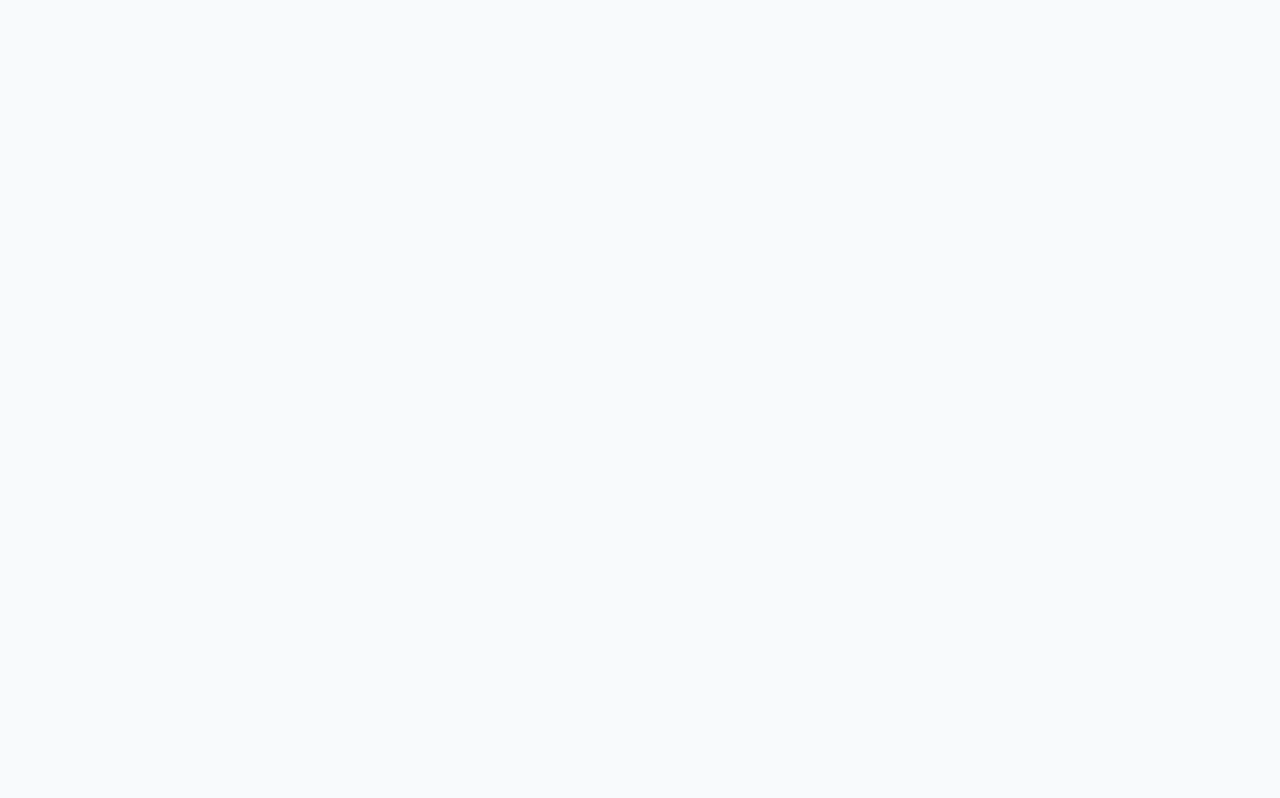
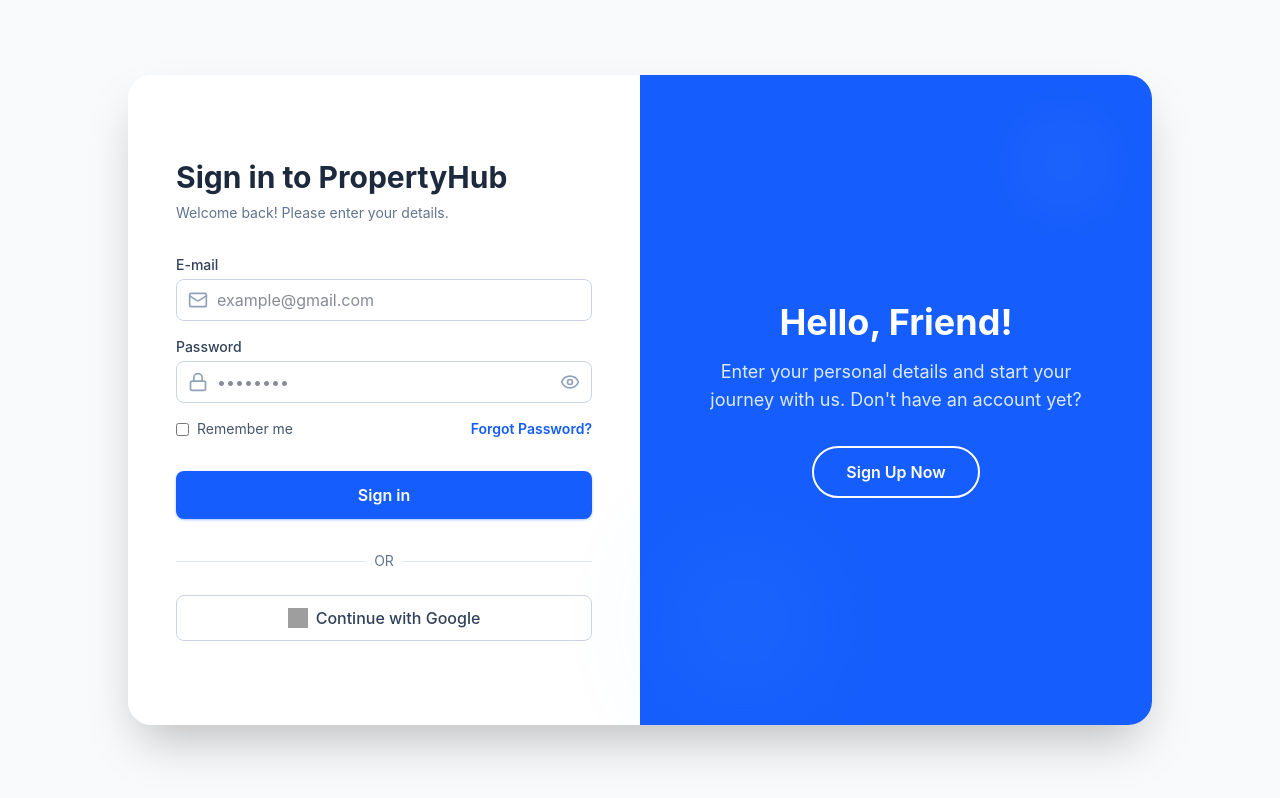
Before and after one commit to ashraful009/propertyhub-ai, a React (Vite) app in the folder frontend/: page /login in a window 1280 px wide. Before the commit this address had no page. Built offline with nearby package versions, Linux system fonts and the light colour scheme; no server answers; grey boxes are pictures that could not be loaded.

Commit message:
footer setup

```diff
--- a/frontend/package.json
+++ b/frontend/package.json
@@ -15,7 +15,7 @@
     "lucide-react": "^1.17.0",
     "react": "^19.2.6",
     "react-dom": "^19.2.6",
-    "react-hook-form": "^7.78.0",
+    "react-hook-form": "^7.80.0",
     "react-hot-toast": "^2.6.0",
     "react-router-dom": "^7.17.0",
     "tailwind-merge": "^3.6.0",
--- a/frontend/src/App.tsx
+++ b/frontend/src/App.tsx
@@ -1,9 +1,11 @@
 import { BrowserRouter } from 'react-router-dom';
+import { Toaster } from 'react-hot-toast';
 import AppRoutes from './routes/AppRoutes';
 
 function App() {
   return (
     <BrowserRouter>
+      <Toaster position="top-center" />
       <AppRoutes />
     </BrowserRouter>
   );
--- /dev/null
+++ b/frontend/src/components/layout/Footer.tsx
@@ -0,0 +1,48 @@
+import { Link } from 'react-router-dom';
+import { Building2, Mail, Phone, MapPin } from 'lucide-react';
+
+export default function Footer() {
+  return (
+    <footer className="bg-white border-t border-gray-200 pt-12 pb-8">
+      <div className="max-w-7xl mx-auto px-4 sm:px-6 lg:px-8">
+        <div className="grid grid-cols-1 md:grid-cols-4 gap-8 mb-8">
+          <div className="col-span-1 md:col-span-2">
+            <Link to="/" className="flex items-center gap-2 mb-4">
+              <Building2 className="w-6 h-6 text-blue-600" />
+              <span className="font-bold text-xl text-gray-800">PropertyHub</span>
+            </Link>
+            <p className="text-gray-500 text-sm max-w-sm mb-4">
+              Find your dream property with flexible installment options. We make real estate accessible and easy for everyone.
+            </p>
+            <div className="flex flex-col gap-2 text-sm text-gray-600">
+              <span className="flex items-center gap-2"><MapPin size={16}/> Dhaka, Bangladesh</span>
+              <span className="flex items-center gap-2"><Phone size={16}/> +880 1234 567890</span>
+              <span className="flex items-center gap-2"><Mail size={16}/> contact@propertyhub.com</span>
+            </div>
+          </div>
+
+          <div>
+            <h4 className="font-semibold text-gray-900 mb-4">Quick Links</h4>
+            <ul className="space-y-2 text-sm text-gray-500">
+              <li><Link to="/properties" className="hover:text-blue-600">All Properties</Link></li>
+              <li><Link to="/vendor-policy" className="hover:text-blue-600">Become a Vendor</Link></li>
+              <li><Link to="/about" className="hover:text-blue-600">About Us</Link></li>
+            </ul>
+          </div>
+
+          <div>
+            <h4 className="font-semibold text-gray-900 mb-4">Legal</h4>
+            <ul className="space-y-2 text-sm text-gray-500">
+              <li><a href="#" className="hover:text-blue-600">Terms of Service</a></li>
+              <li><a href="#" className="hover:text-blue-600">Privacy Policy</a></li>
+              <li><a href="#" className="hover:text-blue-600">Refund Policy</a></li>
+            </ul>
+          </div>
+        </div>
+        <div className="text-center text-sm text-gray-400 border-t border-gray-100 pt-8">
+          © {new Date().getFullYear()} PropertyHub. All rights reserved.
+        </div>
+      </div>
+    </footer>
+  );
+}
--- a/frontend/src/components/layout/Navbar/ProfileDropdown.tsx
+++ b/frontend/src/components/layout/Navbar/ProfileDropdown.tsx
@@ -3,6 +3,7 @@
 import { User, LayoutDashboard, LogOut } from 'lucide-react';
 import { useAuthStore } from '../../../store/authStore';
 import { cn } from '../../../utils/cn';
+import toast from 'react-hot-toast';
 
 export default function ProfileDropdown() {
   const [isOpen, setIsOpen] = useState(false);
@@ -10,7 +11,7 @@
   const navigate = useNavigate();
   const dropdownRef = useRef<HTMLDivElement>(null);
 
-  // বাইরে ক্লিক করলে ড্রপডাউন বন্ধ হওয়ার লজিক
+
   useEffect(() => {
     function handleClickOutside(event: MouseEvent) {
       if (dropdownRef.current && !dropdownRef.current.contains(event.target as Node)) {
@@ -21,22 +22,32 @@
     return () => document.removeEventListener("mousedown", handleClickOutside);
   }, []);
 
-  // ইউজার লগইন করা না থাকলে Login বাটন দেখাবে
-  if (!user) {
-    return (
-      <Link to="/login" className="px-5 py-2 bg-blue-600 text-white rounded-full text-sm font-medium hover:bg-blue-700 hover:shadow-lg hover:-translate-y-0.5 transition-all">
-        Login
-      </Link>
-    );
-  }
 
   const handleLogout = () => {
     logout();
     setIsOpen(false);
-    navigate('/login');
+    toast.success('Successfully logged out!');
+    navigate('/');
   };
+  if (!user) {
+    return (
+      <div className="flex items-center gap-2 sm:gap-4">
+        <Link
+          to="/login"
+          className="px-4 py-2 text-sm font-medium text-gray-600 hover:text-blue-600 transition-colors"
+        >
+          Login
+        </Link>
+        <Link
+          to="/register"
+          className="px-5 py-2 bg-blue-600 text-white rounded-full text-sm font-medium hover:bg-blue-700 hover:shadow-lg hover:-translate-y-0.5 transition-all"
+        >
+          Sign Up
+        </Link>
+      </div>
+    );
+  }
 
-  // রোল অনুযায়ী ড্যাশবোর্ডের লিংক (যেমন: /admin/dashboard)
   const dashboardLink = `/${user.role.toLowerCase()}/dashboard`;
   const avatarUrl = `https://ui-avatars.com/api/?name=${user.name}&background=eff6ff&color=2563eb&bold=true`;
 
@@ -49,7 +60,7 @@
         <img src={avatarUrl} alt="Profile" className="w-full h-full object-cover" />
       </button>
 
-      {/* 3D Glassmorphism Dropdown Menu */}
+
       <div className={cn(
         "absolute right-0 mt-3 w-56 bg-white/80 backdrop-blur-xl rounded-2xl shadow-[0_8px_30px_rgb(0,0,0,0.12)] border border-white/50 py-2 z-50 transform transition-all duration-200 origin-top-right",
         isOpen ? "scale-100 opacity-100 visible" : "scale-95 opacity-0 invisible"
--- a/frontend/src/pages/shared/Auth.tsx
+++ b/frontend/src/pages/shared/Auth.tsx
@@ -3,7 +3,7 @@
 import { Mail, Lock, User, Eye, EyeOff } from 'lucide-react';
 import { useNavigate, useLocation } from 'react-router-dom';
 import toast from 'react-hot-toast';
-import { api } from '../../config/axios';
+import apiClient from '../../config/axios'; // Updated to our axios instance
 import { useAuthStore } from '../../store/authStore';
 import axios from 'axios';
 
@@ -14,7 +14,8 @@
   const [isLoading, setIsLoading] = useState(false);
 
   const navigate = useNavigate();
-  const setAuth = useAuthStore((state) => state.setAuth);
+  // Connected with our zustand store
+  const loginAuth = useAuthStore((state) => state.login);
 
   const { register, handleSubmit, reset } = useForm();
 
@@ -23,16 +24,17 @@
 
     try {
       if (isLogin) {
-        const response = await api.post('/auth/login', {
+        const response = await apiClient.post('/auth/login', {
           email: data.email,
           password: data.password,
         });
 
-        setAuth(response.data.data.user, response.data.data.accessToken);
+        // Pass user data and token to Zustand
+        loginAuth(response.data.data.user, response.data.data.accessToken);
         toast.success('Successfully logged in!');
         navigate('/');
       } else {
-        await api.post('/auth/register', {
+        await apiClient.post('/auth/register', {
           name: data.name,
           email: data.email,
           password: data.password,
@@ -57,7 +59,7 @@
   };
 
   return (
-    <div className="min-h-screen flex items-center justify-center p-4">
+    <div className="min-h-screen flex items-center justify-center p-4 bg-gray-50">
       <div
         className={`relative w-full max-w-5xl h-[650px] bg-white rounded-3xl shadow-2xl overflow-hidden flex transition-all duration-700 ease-in-out ${
           isLogin ? "flex-row" : "flex-row-reverse"
@@ -87,7 +89,7 @@
                     type="text"
                     {...register("name", { required: !isLogin })}
                     placeholder="John Doe"
-                    className="w-full pl-10 pr-4 py-2 border border-slate-300 rounded-lg focus:ring-2 focus:ring-indigo-600 focus:border-transparent outline-none transition-all"
+                    className="w-full pl-10 pr-4 py-2 border border-slate-300 rounded-lg focus:ring-2 focus:ring-blue-600 focus:border-transparent outline-none transition-all"
                   />
                 </div>
               </div>
@@ -103,7 +105,7 @@
                   type="email"
                   {...register("email", { required: true })}
                   placeholder="example@gmail.com"
-                  className="w-full pl-10 pr-4 py-2 border border-slate-300 rounded-lg focus:ring-2 focus:ring-indigo-600 focus:border-transparent outline-none transition-all"
+                  className="w-full pl-10 pr-4 py-2 border border-slate-300 rounded-lg focus:ring-2 focus:ring-blue-600 focus:border-transparent outline-none transition-all"
                 />
               </div>
             </div>
@@ -118,18 +120,14 @@
                   type={showPassword ? "text" : "password"}
                   {...register("password", { required: true })}
                   placeholder="••••••••"
-                  className="w-full pl-10 pr-10 py-2 border border-slate-300 rounded-lg focus:ring-2 focus:ring-indigo-600 focus:border-transparent outline-none transition-all"
+                  className="w-full pl-10 pr-10 py-2 border border-slate-300 rounded-lg focus:ring-2 focus:ring-blue-600 focus:border-transparent outline-none transition-all"
                 />
                 <button
                   type="button"
                   onClick={() => setShowPassword(!showPassword)}
                   className="absolute right-3 top-1/2 -translate-y-1/2 text-slate-400 hover:text-slate-600"
                 >
-                  {showPassword ? (
-                    <EyeOff className="w-5 h-5" />
-                  ) : (
-                    <Eye className="w-5 h-5" />
-                  )}
+                  {showPassword ? <EyeOff className="w-5 h-5" /> : <Eye className="w-5 h-5" />}
                 </button>
               </div>
             </div>
@@ -137,16 +135,10 @@
             {isLogin && (
               <div className="flex items-center justify-between text-sm">
                 <label className="flex items-center space-x-2 cursor-pointer">
-                  <input
-                    type="checkbox"
-                    className="rounded text-indigo-600 focus:ring-indigo-600"
-                  />
+                  <input type="checkbox" className="rounded text-blue-600 focus:ring-blue-600" />
                   <span className="text-slate-600">Remember me</span>
                 </label>
-                <a
-                  href="#"
-                  className="font-semibold text-indigo-600 hover:underline"
-                >
+                <a href="#" className="font-semibold text-blue-600 hover:underline">
                   Forgot Password?
                 </a>
               </div>
@@ -154,12 +146,13 @@
 
             <button
               type="submit"
-              className="w-full bg-indigo-600 hover:bg-indigo-700 text-white font-semibold py-3 rounded-lg transition-colors mt-4 shadow-sm shadow-indigo-600/30"
+              className="w-full bg-blue-600 hover:bg-blue-700 text-white font-semibold py-3 rounded-lg transition-colors mt-4 shadow-sm shadow-blue-600/30"
             >
               {isLoading ? 'Processing...' : (isLogin ? 'Sign in' : 'Sign up')}
             </button>
           </form>
 
+          {/* Social Login Separator... */}
           <div className="mt-8">
             <div className="relative">
               <div className="absolute inset-0 flex items-center">
@@ -172,22 +165,19 @@
 
             <div className="mt-6 space-y-3">
               <button className="w-full flex items-center justify-center space-x-2 border border-slate-300 rounded-lg py-2.5 hover:bg-slate-50 transition-colors text-slate-700 font-medium">
-                <img
-                  src="https://www.svgrepo.com/show/475656/google-color.svg"
-                  alt="Google"
-                  className="w-5 h-5"
-                />
+                <img src="https://www.svgrepo.com/show/475656/google-color.svg" alt="Google" className="w-5 h-5" />
                 <span>Continue with Google</span>
               </button>
             </div>
           </div>
         </div>
 
-        <div className="w-1/2 bg-indigo-600 text-white p-12 flex flex-col justify-center items-center text-center relative z-20">
+        {/* Right Side Info Panel */}
+        <div className="w-1/2 bg-blue-600 text-white p-12 flex flex-col justify-center items-center text-center relative z-20">
           {isLogin ? (
             <>
               <h2 className="text-4xl font-bold mb-4">Hello, Friend!</h2>
-              <p className="mb-8 text-indigo-100 text-lg">
+              <p className="mb-8 text-blue-100 text-lg">
                 Enter your personal details and start your journey with us.
                 Don't have an account yet?
               </p>
@@ -196,7 +186,7 @@
                   setIsLogin(false);
                   navigate('/register');
                 }}
-                className="px-8 py-3 border-2 border-white rounded-full font-semibold hover:bg-white hover:text-indigo-600 transition-colors duration-300"
+                className="px-8 py-3 border-2 border-white rounded-full font-semibold hover:bg-white hover:text-blue-600 transition-colors duration-300"
               >
                 Sign Up Now
               </button>
@@ -204,7 +194,7 @@
           ) : (
             <>
               <h2 className="text-4xl font-bold mb-4">Welcome Back!</h2>
-              <p className="mb-8 text-indigo-100 text-lg">
+              <p className="mb-8 text-blue-100 text-lg">
                 To keep connected with us please login with your personal info.
                 Already have an account?
               </p>
@@ -213,7 +203,7 @@
                   setIsLogin(true);
                   navigate('/login');
                 }}
-                className="px-8 py-3 border-2 border-white rounded-full font-semibold hover:bg-white hover:text-indigo-600 transition-colors duration-300"
+                className="px-8 py-3 border-2 border-white rounded-full font-semibold hover:bg-white hover:text-blue-600 transition-colors duration-300"
               >
                 Sign In
               </button>
@@ -221,7 +211,7 @@
           )}
 
           <div className="absolute top-10 right-10 w-24 h-24 bg-white opacity-5 rounded-full blur-2xl"></div>
-          <div className="absolute bottom-10 left-10 w-32 h-32 bg-indigo-400 opacity-20 rounded-full blur-3xl"></div>
+          <div className="absolute bottom-10 left-10 w-32 h-32 bg-blue-400 opacity-20 rounded-full blur-3xl"></div>
         </div>
       </div>
     </div>
--- a/frontend/src/routes/AppRoutes.tsx
+++ b/frontend/src/routes/AppRoutes.tsx
@@ -1,19 +1,16 @@
 import { Routes, Route } from 'react-router-dom';
 import MainLayout from '../layouts/MainLayout';
 import Home from '../pages/shared/Home';
+import Auth from '../pages/shared/Auth';
 
 export default function AppRoutes() {
   return (
     <Routes>
-      {/* Public Routes with MainLayout */}
       <Route element={<MainLayout />}>
         <Route path="/" element={<Home />} />
-        {/* ভবিষ্যতে এখানে আরও পেজ অ্যাড করবো, যেমন: */}
-        {/* <Route path="/properties" element={<Properties />} /> */}
       </Route>
-
-      {/* 404 Route (optional, can add later) */}
-      {/* <Route path="*" element={<NotFound />} /> */}
+      <Route path="/login" element={<Auth />} />
+      <Route path="/register" element={<Auth />} />
     </Routes>
   );
 }
```
Also changed, not shown: 1 other file (tests, documents, lock files or other folders).
